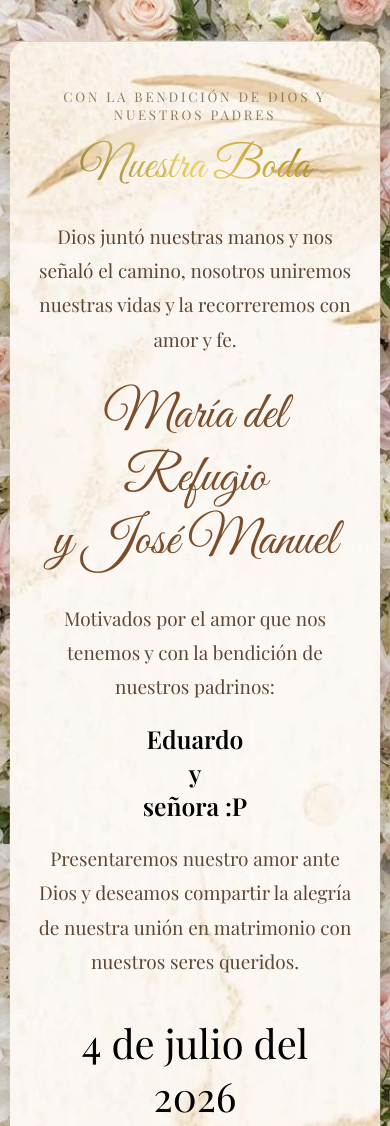
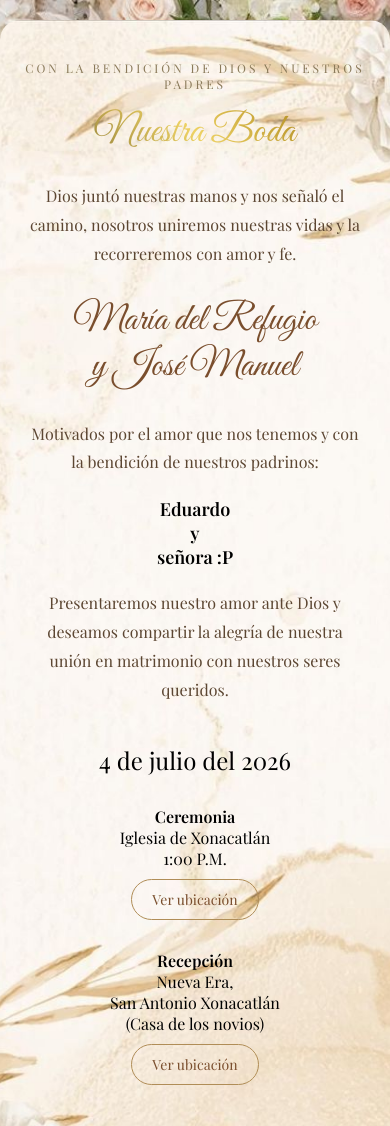
Before and after one commit to purasam62-boop/Invitacion, a plain HTML site: page index.html in a window 390 px wide. Shown: the top 1126 px of the page. Drawn offline with nearby package versions, Linux system fonts and the light colour scheme.

Commit message:
Update index.html

```diff
--- a/index.html
+++ b/index.html
@@ -8,86 +8,87 @@
 
 <style>
 
-/* ===== FONDO GENERAL (EXTERNO) ===== */
 body {
     margin: 0;
     font-family: 'Playfair Display', serif;
 
     background: url('exterior.jpg') no-repeat center center fixed;
-    background-size: cover;   /* 🔥 Cubre toda la pantalla */
-    background-position: center;
+    background-size: cover;
 
     display: flex;
     justify-content: center;
     align-items: center;
-    min-height: 100vh;   /* 🔥 Solo lo necesario */
+    min-height: 100vh;
+    padding: 20px 0;
 }
 
 /* ===== TARJETA PRINCIPAL ===== */
 .tarjeta {
     background: url('exterior_t.jpg') center/cover no-repeat;
     background-color: #f4efe6;
-    max-width: 750px; /* MÁS PEQUEÑA */
-    width: 85%;
-    padding: 60px 50px; /* MENOS ESPACIO INTERNO */
+    max-width: 750px;
+    width: 90%;
+    padding: 60px 50px;
     border-radius: 20px;
     text-align: center;
     box-shadow: 0 25px 60px rgba(0,0,0,0.25);
-    transform: scale(0.95); /* LIGERAMENTE MÁS CHICA */
 }
 
-/* ===== ENCABEZADO PEQUEÑO ===== */
+/* ===== ENCABEZADO ===== */
 .encabezado {
-    font-size: 14px;
+    font-size: clamp(12px, 2vw, 14px);
     letter-spacing: 3px;
     text-transform: uppercase;
     color: #8a7a5a;
     margin-bottom: 15px;
 }
 
+/* ===== TITULO ===== */
 .titulo {
     font-family: 'Great Vibes', cursive;
-    font-size: 85px; /* Más grande */
-
+    font-size: clamp(40px, 6vw, 85px);
     background: linear-gradient(45deg, #6b5c29, #eed264, #936a02);
     -webkit-background-clip: text;
     -webkit-text-fill-color: transparent;
-
-    text-align: center;
     margin-bottom: 25px;
 }
 
+/* ===== TEXTO GENERAL ===== */
 .texto {
-    font-size: 20px;
+    font-size: clamp(16px, 2.5vw, 20px);
     line-height: 1.8;
     margin: 18px 0;
     color: #5c4632;
 }
 
+/* ===== NOMBRES ===== */
 .nombres {
     font-family: 'Great Vibes', cursive;
-    font-size: 75px;
+    font-size: clamp(38px, 5vw, 75px);
     color: #7a4e2d;
     margin: 30px 0;
     line-height: 1.2;
 }
 
+/* ===== PADRINOS ===== */
 .padrinos {
-    font-size: 26px;
+    font-size: clamp(18px, 3vw, 26px);
     font-weight: 600;
     margin: 20px 0;
 }
 
+/* ===== FECHA ===== */
 .fecha {
-    font-size: 42px;
+    font-size: clamp(24px, 3vw, 42px);
     margin: 40px 0 30px 0;
 }
 
+/* ===== DETALLES ===== */
 .detalles {
     display: flex;
     justify-content: space-between;
     margin-top: 20px;
-    font-size: 20px;
+    font-size: clamp(16px, 2.5vw, 20px);
     gap: 20px;
 }
 
@@ -95,16 +96,16 @@ body {
     width: 48%;
 }
 
-/* ===== RECUADROS PARA VÍNCULOS ===== */
+/* ===== BOTONES ===== */
 .link-box {
     display: inline-block;
     margin-top: 10px;
-    padding: 8px 18px;
+    padding: 10px 20px;
     border: 1px solid #b08d57;
     border-radius: 25px;
     text-decoration: none;
     color: #7a4e2d;
-    font-size: 15px;
+    font-size: 14px;
     transition: 0.3s ease;
 }
 
@@ -113,18 +114,33 @@ body {
     color: white;
 }
 
+/* ===== FINAL ===== */
 .final {
     font-family: 'Great Vibes', cursive;
-    font-size: 40px;
+    font-size: clamp(28px, 4vw, 40px);
     margin-top: 50px;
 }
 
+/* ===== RESPONSIVE MOVIL ===== */
 @media (max-width: 768px) {
-    .tarjeta { padding: 50px 30px; }
-    .detalles { flex-direction: column; }
-    .columna { width: 100%; }
-    .nombres { font-size: 55px; }
-    .titulo { font-size: 48px; }
+
+    body {
+        align-items: flex-start;
+    }
+
+    .tarjeta {
+        width: 95%;
+        padding: 40px 25px;
+    }
+
+    .detalles {
+        flex-direction: column;
+        gap: 30px;
+    }
+
+    .columna {
+        width: 100%;
+    }
 }
 
 </style>
```
